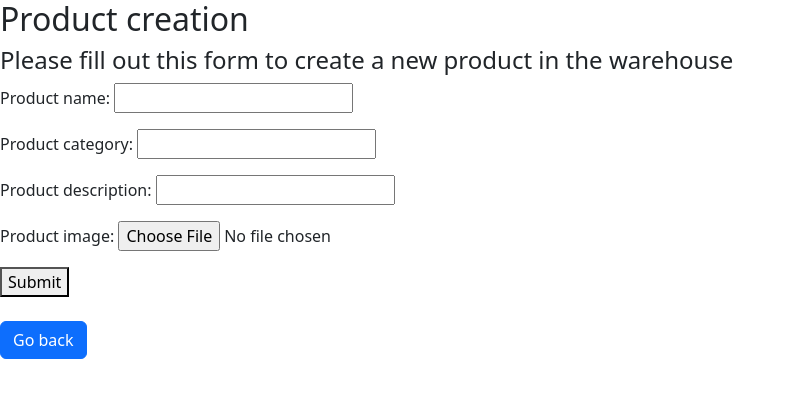
After one commit to jjgomezv2/InvenTech-Analytics, a Django app: page /productCreation/ in a window 1280 px wide. The commit adds this page. Shown: the top 398 px of the page, without its empty margins (0-795 px from the left). Run offline with Django 5.2, Linux system fonts and the light colour scheme.

Commit message:
Entry of products and units of products.

```diff
--- /dev/null
+++ b/inventech/forms.py
@@ -0,0 +1,22 @@
+from django import forms
+from .models import Product, ProductUnit
+
+class ProductForm(forms.ModelForm):
+    class Meta:
+        model = Product
+        exclude = ['product_id', 'product_price', 'product_stock']
+        labels = {
+            'product_name': 'Product name',
+            'product_category': 'Product category',
+            'product_description': 'Product description',
+            'product_image': 'Product image',
+        }
+
+class UnitForm(forms.ModelForm):
+    class Meta:
+        model = ProductUnit
+        exclude = ['product_id_foreign', 'unit_id', 'unit_quality_state']
+        labels = {
+            'unit_expirationDate': 'Expiration date',
+            'unit_location': 'Unit location in warehouse',
+        }
--- /dev/null
+++ b/inventech/templates/productCreation.html
@@ -0,0 +1,21 @@
+<!doctype html>
+<html lang="en">
+  <head>
+    <meta charset="utf-8">
+    <meta name="viewport" content="width=device-width, initial-scale=1">
+    <title>Product creation</title>
+    <link href="https://cdn.jsdelivr.net/npm/bootstrap@5.3.3/dist/css/bootstrap.min.css" rel="stylesheet" integrity="sha384-QWTKZyjpPEjISv5WaRU9OFeRpok6YctnYmDr5pNlyT2bRjXh0JMhjY6hW+ALEwIH" crossorigin="anonymous">
+  </head>
+  <body>
+    <h2>Product creation</h2>
+    <h4>Please fill out this form to create a new product in the warehouse</h4>
+    <form method="POST">
+        {% csrf_token %}
+        {{ form.as_p }}
+        <button type="submit">Submit</button>
+    </form>
+    <br>
+    <a class="btn btn-primary" href="{% url 'home' %}" role="button">Go back</a>
+    <script src="https://cdn.jsdelivr.net/npm/bootstrap@5.3.3/dist/js/bootstrap.bundle.min.js" integrity="sha384-YvpcrYf0tY3lHB60NNkmXc5s9fDVZLESaAA55NDzOxhy9GkcIdslK1eN7N6jIeHz" crossorigin="anonymous"></script>
+  </body>
+</html>
--- a/inventech/views.py
+++ b/inventech/views.py
@@ -1,4 +1,4 @@
-from django.shortcuts import render, get_object_or_404
+from django.shortcuts import render, get_object_or_404, redirect
 from django.http import HttpResponse
 from .models import Product, ProductUnit
 from .handling_suggestions import Handling_suggestions
@@ -7,6 +7,36 @@ import openai
 from openai import RateLimitError
 
 import markdown
+
+from .forms import ProductForm, UnitForm
+
+def create_product(request):
+    if request.method == 'POST':
+        form = ProductForm(request.POST)
+        if form.is_valid():
+            form.save()
+            return redirect('home')
+    else:
+        form = ProductForm()
+
+    return render(request, 'productCreation.html', {'form': form})
+
+def create_unit(request, product_id):
+    product = get_object_or_404(Product, product_id=product_id)
+
+    if request.method == 'POST':
+        form = UnitForm(request.POST)
+        if form.is_valid():
+            unit = form.save(commit=False)
+            unit.product_id_foreign = product
+            form.save()
+            return redirect('home')
+    else:
+        form = UnitForm()
+
+    product = get_object_or_404(Product, product_id=product_id)
+
+    return render(request, 'UnitCreation.html', {'form': form, 'product': product})
 
 def assign_suggestions(product):
 
--- a/inventechanalytics/urls.py
+++ b/inventechanalytics/urls.py
@@ -25,6 +25,8 @@ urlpatterns = [
     path('admin/', admin.site.urls),
     path('', inventechViews.home, name='home'),
     path('UnitsDetail/<str:product_id>/', inventechViews.unitsDetail, name='UnitsDetail'),
+    path('productCreation/', inventechViews.create_product, name='productCreation'),
+    path('unitCreation/<str:product_id>/', inventechViews.create_unit, name='unitCreation'),
 ]
 
 urlpatterns += static(settings.MEDIA_URL, document_root = settings.MEDIA_ROOT)
```
Also changed, not shown: inventech/templates/home.html (+8 -2 lines), inventech/templates/unitCreation.html (added, +21 -0 lines), inventech/templates/unitsDetail.html (+4 -4 lines), db.sqlite3.
